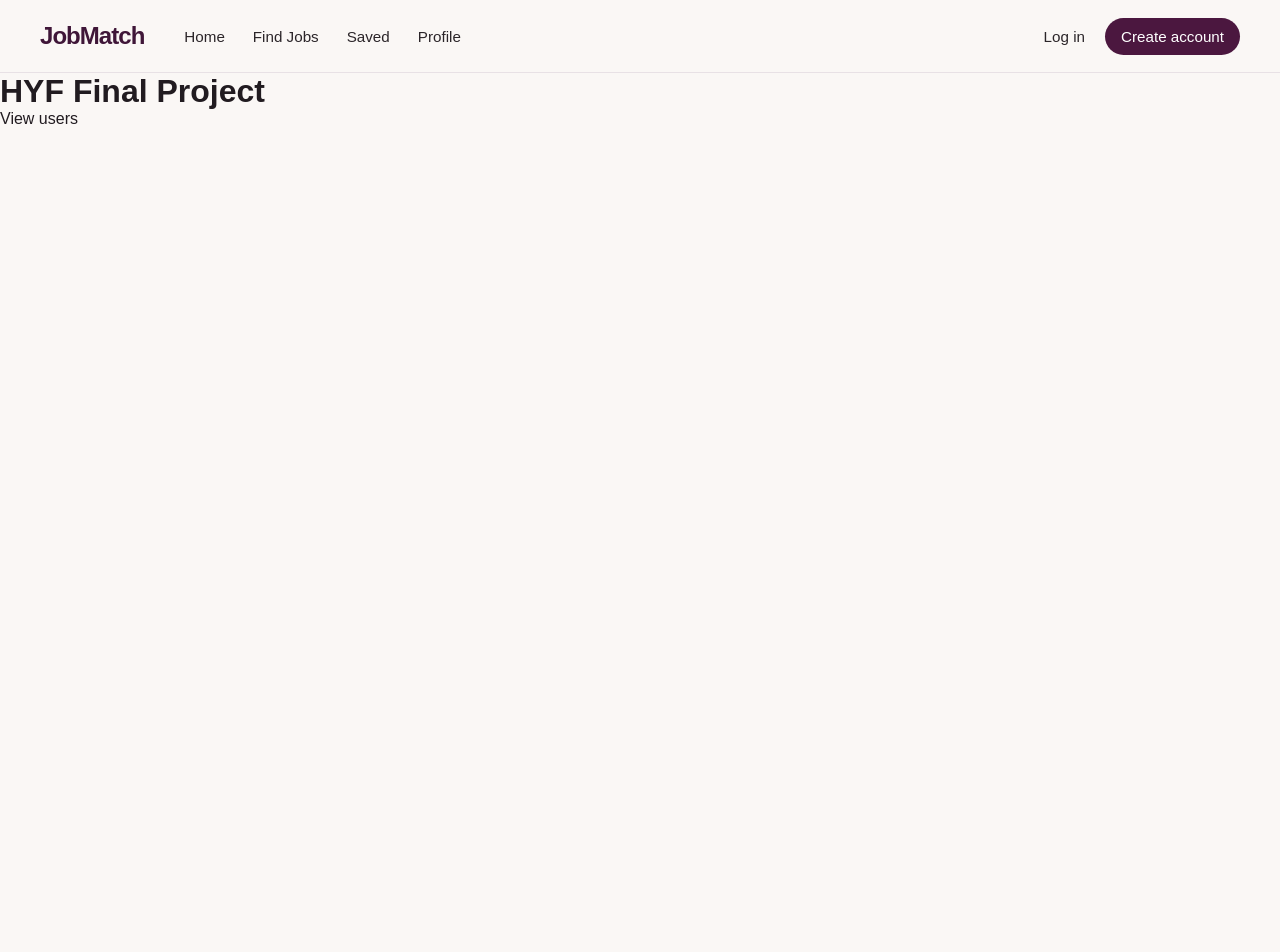
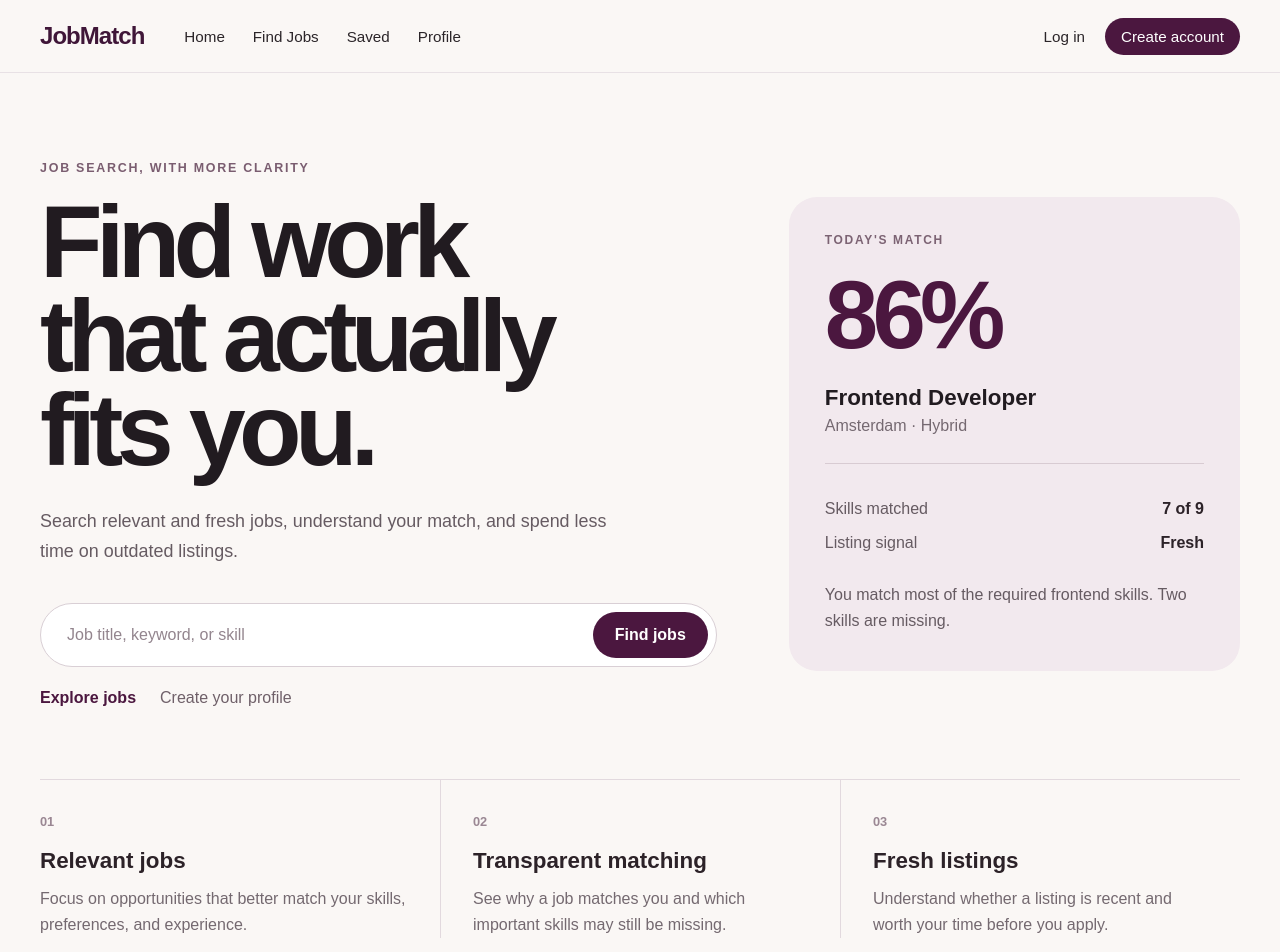
Before and after one commit to HackYourFutureProjects/c55-final-project-group-C, a Next.js app in the folder frontend/: page / in a window 1280 px wide. Shown: the top 952 px of the page. Before the commit the page ends 800 px from the top, so only its background shows below. Built offline with nearby package versions, Linux system fonts and the light colour scheme.

Commit message:
feat: build JobMatch home hero and search

```diff
--- a/frontend/src/app/globals.css
+++ b/frontend/src/app/globals.css
@@ -113,3 +113,256 @@ a {
     display: none;
   }
 }
+.hero-section {
+  width: min(1200px, calc(100% - 48px));
+  margin: 0 auto;
+  padding: 88px 0 72px;
+  display: grid;
+  grid-template-columns: minmax(0, 1.2fr) minmax(320px, 0.8fr);
+  gap: 72px;
+  align-items: center;
+}
+
+.hero-content {
+  max-width: 720px;
+}
+
+.hero-eyebrow {
+  margin-bottom: 20px;
+  color: #7a5d70;
+  font-size: 0.78rem;
+  font-weight: 700;
+  letter-spacing: 0.14em;
+}
+
+.hero-title {
+  color: #211b20;
+  font-size: clamp(3.5rem, 8vw, 6.6rem);
+  line-height: 0.92;
+  letter-spacing: -0.065em;
+  font-weight: 700;
+}
+
+.hero-description {
+  max-width: 590px;
+  margin-top: 28px;
+  color: #665b62;
+  font-size: 1.12rem;
+  line-height: 1.7;
+}
+
+.hero-search {
+  max-width: 680px;
+  margin-top: 36px;
+  padding: 8px;
+  display: flex;
+  gap: 8px;
+  border: 1px solid #d9cfd5;
+  border-radius: 999px;
+  background: #ffffff;
+}
+
+.hero-search input {
+  min-width: 0;
+  flex: 1;
+  padding: 14px 18px;
+  border: 0;
+  outline: none;
+  background: transparent;
+  color: #211b20;
+  font: inherit;
+}
+
+.hero-search input::placeholder {
+  color: #93858e;
+}
+
+.hero-search button {
+  border: 0;
+  border-radius: 999px;
+  padding: 14px 22px;
+  background: #4b173f;
+  color: #ffffff;
+  font: inherit;
+  font-weight: 600;
+  cursor: pointer;
+}
+
+.hero-actions {
+  margin-top: 22px;
+  display: flex;
+  align-items: center;
+  gap: 24px;
+}
+
+.primary-link {
+  color: #4b173f;
+  font-weight: 700;
+}
+
+.secondary-link {
+  color: #6f6069;
+  font-weight: 500;
+}
+
+.hero-panel {
+  padding: 36px;
+  border-radius: 28px;
+  background: #f2e9ee;
+}
+
+.preview-label {
+  color: #7c6373;
+  font-size: 0.75rem;
+  font-weight: 700;
+  letter-spacing: 0.14em;
+}
+
+.preview-score {
+  margin-top: 20px;
+  color: #4b173f;
+  font-size: clamp(4rem, 8vw, 6rem);
+  line-height: 1;
+  letter-spacing: -0.06em;
+  font-weight: 700;
+}
+
+.preview-title {
+  margin-top: 22px;
+  color: #211b20;
+  font-size: 1.4rem;
+  font-weight: 700;
+}
+
+.preview-company {
+  margin-top: 6px;
+  color: #756971;
+}
+
+.preview-divider {
+  height: 1px;
+  margin: 28px 0;
+  background: #d8cbd2;
+}
+
+.preview-row {
+  display: flex;
+  justify-content: space-between;
+  gap: 20px;
+  padding: 8px 0;
+  color: #665b62;
+}
+
+.preview-row strong {
+  color: #2c2228;
+}
+
+.preview-note {
+  margin-top: 22px;
+  color: #665b62;
+  line-height: 1.65;
+}
+
+.value-section {
+  width: min(1200px, calc(100% - 48px));
+  margin: 0 auto;
+  padding: 0 0 88px;
+  display: grid;
+  grid-template-columns: repeat(3, 1fr);
+  border-top: 1px solid #e2d9de;
+}
+
+.value-section article {
+  padding: 32px 32px 0 0;
+}
+
+.value-section article + article {
+  padding-left: 32px;
+  border-left: 1px solid #e2d9de;
+}
+
+.value-section span {
+  color: #9a8793;
+  font-size: 0.8rem;
+  font-weight: 700;
+}
+
+.value-section h2 {
+  margin-top: 18px;
+  color: #2c2228;
+  font-size: 1.4rem;
+}
+
+.value-section p {
+  margin-top: 12px;
+  color: #746970;
+  line-height: 1.65;
+}
+
+.sr-only {
+  position: absolute;
+  width: 1px;
+  height: 1px;
+  padding: 0;
+  margin: -1px;
+  overflow: hidden;
+  clip: rect(0, 0, 0, 0);
+  white-space: nowrap;
+  border: 0;
+}
+
+@media (max-width: 900px) {
+  .hero-section {
+    grid-template-columns: 1fr;
+    gap: 48px;
+    padding-top: 64px;
+  }
+
+  .hero-panel {
+    max-width: 620px;
+  }
+
+  .value-section {
+    grid-template-columns: 1fr;
+  }
+
+  .value-section article {
+    padding: 28px 0;
+  }
+
+  .value-section article + article {
+    padding-left: 0;
+    border-left: 0;
+    border-top: 1px solid #e2d9de;
+  }
+}
+
+@media (max-width: 600px) {
+  .hero-section,
+  .value-section {
+    width: min(100% - 32px, 1200px);
+  }
+
+  .hero-section {
+    padding-top: 48px;
+  }
+
+  .hero-search {
+    border-radius: 20px;
+    flex-direction: column;
+  }
+
+  .hero-search button {
+    width: 100%;
+  }
+
+  .hero-actions {
+    align-items: flex-start;
+    flex-direction: column;
+    gap: 14px;
+  }
+
+  .hero-panel {
+    padding: 28px;
+  }
+}
--- a/frontend/src/app/page.tsx
+++ b/frontend/src/app/page.tsx
@@ -2,9 +2,105 @@ import Link from "next/link";
 
 export default function Home() {
   return (
-    <div>
-      <h1>HYF Final Project</h1>
-      <Link href="/users">View users</Link>
-    </div>
+    <>
+      <section className="hero-section">
+        <div className="hero-content">
+          <p className="hero-eyebrow">JOB SEARCH, WITH MORE CLARITY</p>
+
+          <h1 className="hero-title">
+            Find work
+            <br />
+            that actually
+            <br />
+            fits you.
+          </h1>
+
+          <p className="hero-description">
+            Search relevant and fresh jobs, understand your match, and spend
+            less time on outdated listings.
+          </p>
+
+          <form className="hero-search" action="/jobs">
+            <label className="sr-only" htmlFor="job-search">
+              Search by job title, keyword, or skill
+            </label>
+
+            <input
+              id="job-search"
+              name="q"
+              type="search"
+              placeholder="Job title, keyword, or skill"
+            />
+
+            <button type="submit">Find jobs</button>
+          </form>
+
+          <div className="hero-actions">
+            <Link className="primary-link" href="/jobs">
+              Explore jobs
+            </Link>
+
+            <Link className="secondary-link" href="/register">
+              Create your profile
+            </Link>
+          </div>
+        </div>
+
+        <section className="hero-panel" aria-label="JobMatch product preview">
+          <div className="preview-label">TODAY&apos;S MATCH</div>
+
+          <div className="preview-score">86%</div>
+
+          <p className="preview-title">Frontend Developer</p>
+          <p className="preview-company">Amsterdam · Hybrid</p>
+
+          <div className="preview-divider" />
+
+          <div className="preview-row">
+            <span>Skills matched</span>
+            <strong>7 of 9</strong>
+          </div>
+
+          <div className="preview-row">
+            <span>Listing signal</span>
+            <strong>Fresh</strong>
+          </div>
+
+          <p className="preview-note">
+            You match most of the required frontend skills. Two skills are
+            missing.
+          </p>
+        </section>
+      </section>
+
+      <section className="value-section">
+        <article>
+          <span>01</span>
+          <h2>Relevant jobs</h2>
+          <p>
+            Focus on opportunities that better match your skills, preferences,
+            and experience.
+          </p>
+        </article>
+
+        <article>
+          <span>02</span>
+          <h2>Transparent matching</h2>
+          <p>
+            See why a job matches you and which important skills may still be
+            missing.
+          </p>
+        </article>
+
+        <article>
+          <span>03</span>
+          <h2>Fresh listings</h2>
+          <p>
+            Understand whether a listing is recent and worth your time before
+            you apply.
+          </p>
+        </article>
+      </section>
+    </>
   );
 }
```
